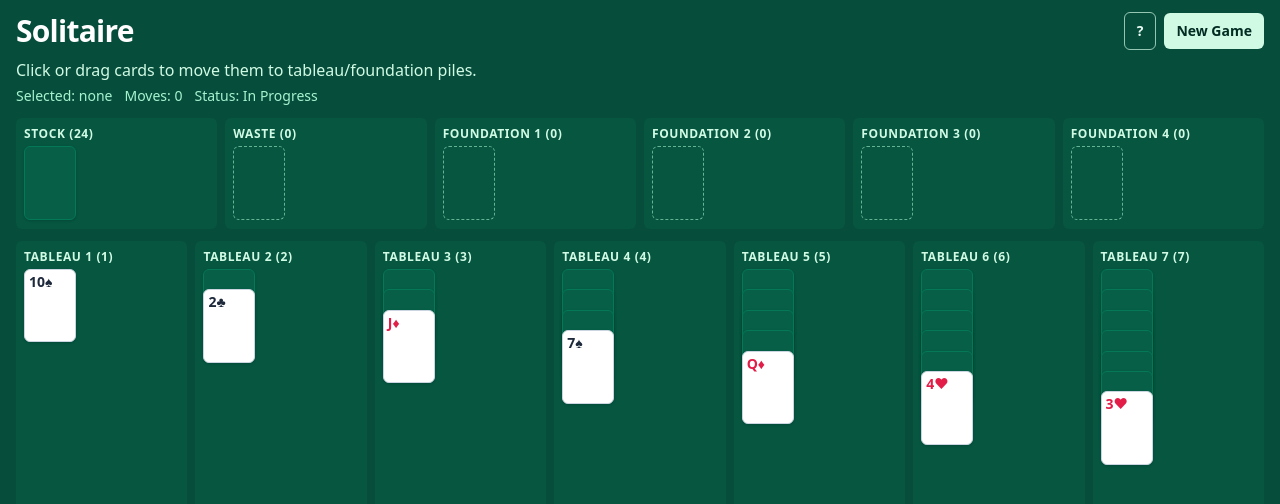
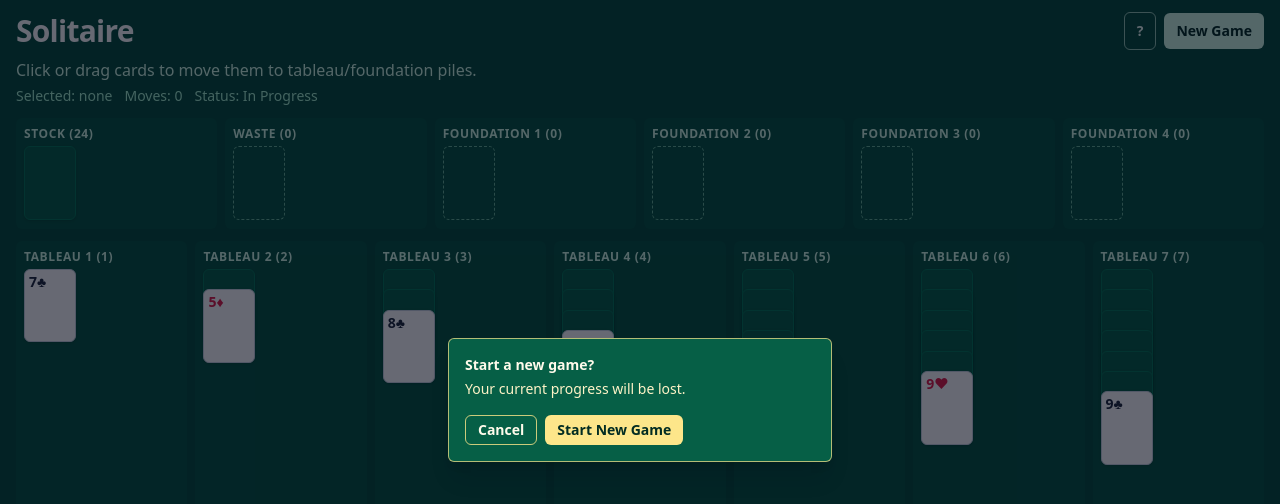
Before and after one commit to glitchcube/solitaire, a React (Vite) app: page / in a window 1280 px wide. Both pictures are taken after a click on the button "New Game". Shown: the top 504 px of the page. Built offline with nearby package versions, Linux system fonts and the light colour scheme.

Commit message:
Adding confirmation for new game

```diff
--- a/src/App.tsx
+++ b/src/App.tsx
@@ -102,6 +102,7 @@ function App({ initialState }: AppProps) {
   const [selected, setSelected] = useState<Location | null>(null);
   const [activeDrag, setActiveDrag] = useState<Location | null>(null);
   const [showHotkeys, setShowHotkeys] = useState(false);
+  const [showNewGameConfirm, setShowNewGameConfirm] = useState(false);
   const [isReplayMode, setIsReplayMode] = useState(false);
   const [hasReplayedWin, setHasReplayedWin] = useState(false);
   const [feedback, setFeedback] = useState<string>('');
@@ -425,13 +426,14 @@ function App({ initialState }: AppProps) {
     [stopReplay]
   );
 
-  function handleNewGame(): void {
+  function startNewGame(): void {
     stopReplay();
     const nextState = createInitialGame();
     setSelected(null);
     setFeedback('');
     setIsReplayMode(false);
     setHasReplayedWin(false);
+    setShowNewGameConfirm(false);
     historyRef.current = [nextState];
     setState(nextState);
   }
@@ -456,7 +458,7 @@ function App({ initialState }: AppProps) {
           <button
             type="button"
             className="rounded-md bg-emerald-100 px-2 py-1 text-xs font-semibold text-emerald-950 hover:bg-emerald-200 md:px-3 md:py-2 md:text-sm"
-            onClick={handleNewGame}
+            onClick={() => setShowNewGameConfirm(true)}
           >
             New Game
           </button>
@@ -501,6 +503,37 @@ function App({ initialState }: AppProps) {
           {feedback}
         </p>
       ) : null}
+      {showNewGameConfirm ? (
+        <div className="fixed inset-0 z-40 flex items-center justify-center bg-slate-950/60 p-4">
+          <div
+            className="w-full max-w-sm rounded-md border border-amber-200/70 bg-emerald-800 px-4 py-4 text-sm text-amber-50 shadow-xl"
+            role="dialog"
+            aria-modal="true"
+            aria-label="New game confirmation"
+          >
+            <p className="font-semibold">Start a new game?</p>
+            <p className="mt-1 text-xs text-amber-100 md:text-sm">
+              Your current progress will be lost.
+            </p>
+            <div className="mt-4 flex gap-2">
+              <button
+                type="button"
+                className="rounded-md border border-amber-200/80 px-3 py-1 text-xs font-semibold text-amber-50 hover:bg-emerald-700 md:text-sm"
+                onClick={() => setShowNewGameConfirm(false)}
+              >
+                Cancel
+              </button>
+              <button
+                type="button"
+                className="rounded-md bg-amber-200 px-3 py-1 text-xs font-semibold text-emerald-950 hover:bg-amber-300 md:text-sm"
+                onClick={startNewGame}
+              >
+                Start New Game
+              </button>
+            </div>
+          </div>
+        </div>
+      ) : null}
       <DndContext
         sensors={sensors}
         onDragStart={handleDragStart}
```
Also changed, not shown: 2 other files (tests, documents, lock files or other folders).
